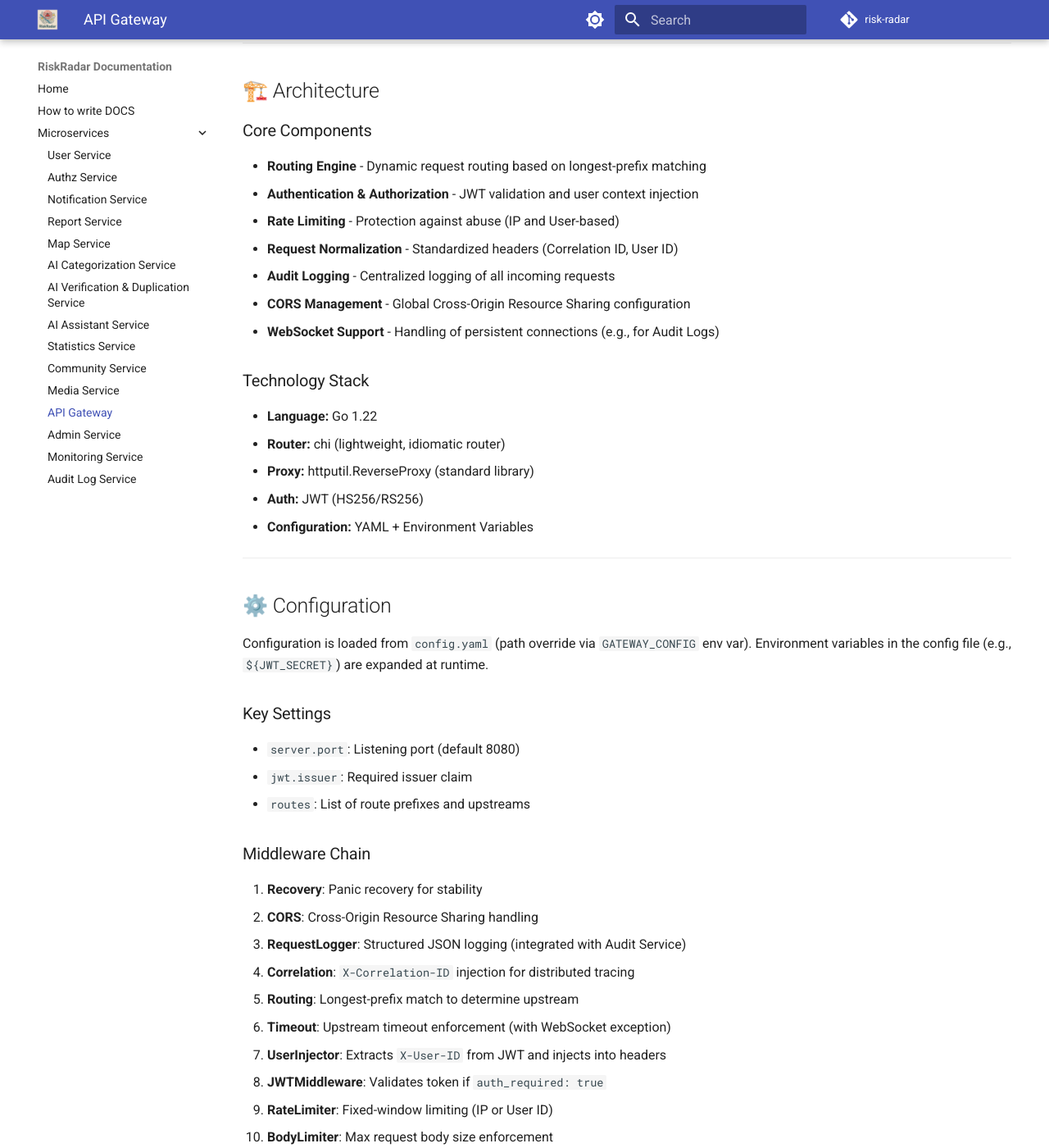
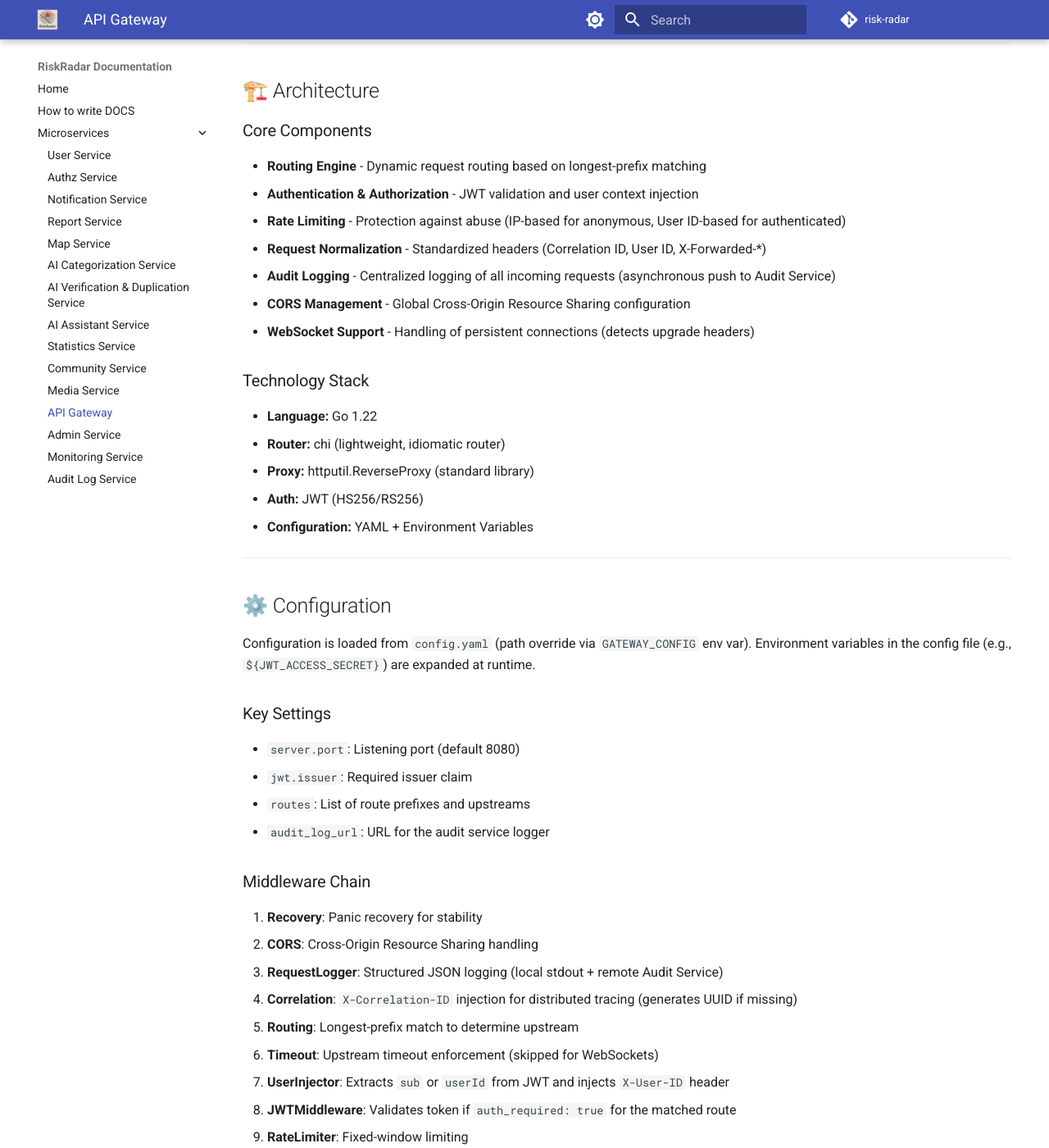
Before and after one commit to risk-radar-project/risk-radar, an MkDocs documentation site: the page built from docs/docs/api-gateway/index.md, in a window 1280 px wide and 1400 px high, scrolled down 361 px. Shown: the whole window at 82% size. Built offline with MkDocs 1.6.1 and Material for MkDocs 9.7.7, drawn with Linux system fonts in a browser that asks for light colours; comment, search, counter and statistics services are not loaded; some of the changed text lies outside the part shown.

Commit message:
[api-gateway] docs: align documentation and comments (#92)

```diff
--- a/docs/docs/api-gateway/index.md
+++ b/docs/docs/api-gateway/index.md
@@ -16,11 +16,11 @@ The **API Gateway** is the central entry point for the RiskRadar platform. It ha
 
 - **Routing Engine** - Dynamic request routing based on longest-prefix matching
 - **Authentication & Authorization** - JWT validation and user context injection
-- **Rate Limiting** - Protection against abuse (IP and User-based)
-- **Request Normalization** - Standardized headers (Correlation ID, User ID)
-- **Audit Logging** - Centralized logging of all incoming requests
+- **Rate Limiting** - Protection against abuse (IP-based for anonymous, User ID-based for authenticated)
+- **Request Normalization** - Standardized headers (Correlation ID, User ID, X-Forwarded-*)
+- **Audit Logging** - Centralized logging of all incoming requests (asynchronous push to Audit Service)
 - **CORS Management** - Global Cross-Origin Resource Sharing configuration
-- **WebSocket Support** - Handling of persistent connections (e.g., for Audit Logs)
+- **WebSocket Support** - Handling of persistent connections (detects upgrade headers)
 
 ### Technology Stack
 
@@ -35,36 +35,37 @@ The **API Gateway** is the central entry point for the RiskRadar platform. It ha
 ## ⚙️ Configuration
 
 Configuration is loaded from `config.yaml` (path override via `GATEWAY_CONFIG` env var).
-Environment variables in the config file (e.g., `${JWT_SECRET}`) are expanded at runtime.
+Environment variables in the config file (e.g., `${JWT_ACCESS_SECRET}`) are expanded at runtime.
 
 ### Key Settings
 
 - `server.port`: Listening port (default 8080)
 - `jwt.issuer`: Required issuer claim
 - `routes`: List of route prefixes and upstreams
+- `audit_log_url`: URL for the audit service logger
 
 ### Middleware Chain
 
 1. **Recovery**: Panic recovery for stability
 2. **CORS**: Cross-Origin Resource Sharing handling
-3. **RequestLogger**: Structured JSON logging (integrated with Audit Service)
-4. **Correlation**: `X-Correlation-ID` injection for distributed tracing
+3. **RequestLogger**: Structured JSON logging (local stdout + remote Audit Service)
+4. **Correlation**: `X-Correlation-ID` injection for distributed tracing (generates UUID if missing)
 5. **Routing**: Longest-prefix match to determine upstream
-6. **Timeout**: Upstream timeout enforcement (with WebSocket exception)
-7. **UserInjector**: Extracts `X-User-ID` from JWT and injects into headers
-8. **JWTMiddleware**: Validates token if `auth_required: true`
-9. **RateLimiter**: Fixed-window limiting (IP or User ID)
+6. **Timeout**: Upstream timeout enforcement (skipped for WebSockets)
+7. **UserInjector**: Extracts `sub` or `userId` from JWT and injects `X-User-ID` header
+8. **JWTMiddleware**: Validates token if `auth_required: true` for the matched route
+9. **RateLimiter**: Fixed-window limiting
 10. **BodyLimiter**: Max request body size enforcement
 
 ---
 
 ## 🛣️ Routing Table
 
-The Gateway routes traffic to the following internal microservices:
+The Gateway routes traffic based on the path prefix. It uses a **longest-prefix match** strategy.
 
 | Prefix | Upstream Service | Auth Required | Description |
 |--------|------------------|---------------|-------------|
-| `/api/users` | `user-service` | No | User registration, login, management |
+| `/api` | `user-service` | No | **Catch-all** for core endpoints (Auth, Users, invalid paths) |
 | `/api/authz` | `authz-service` | Yes | Role and permission management |
 | `/api/notifications` | `notification-service` | Yes | User notifications |
 | `/api/reports` | `report-service` | Yes | Incident reporting |
@@ -75,13 +76,16 @@ The Gateway routes traffic to the following internal microservices:
 | `/api/ai/assistant` | `ai-assistant-service` | Yes | AI Threat Analysis |
 | `/api/audit` | `audit-log-service` | Yes | System audit logs (supports WebSocket) |
 
+> **Note:** The `/api` prefix strips `/api` from the path before forwarding. For example, `/api/auth/login` is forwarded to `user-service` as `/auth/login`.
+
 ---
 
 ## 🛡️ Security & Error Handling
 
 ### Authentication
 - Validates **JWT Bearer Tokens** in the `Authorization` header.
-- Injects `X-User-ID` header into upstream requests for authenticated users.
+- Supports `HS256` (HMAC) and `RS256` (RSA) algorithms detailed in config.
+- Injects `X-User-ID` header into upstream requests for trusted internal identification.
 
 ### Error Handling
 All errors are returned in a uniform JSON format:
```
Also changed, not shown: other parts of docs/docs/api-gateway/index.md (+6 -4 lines), 6 other files.
